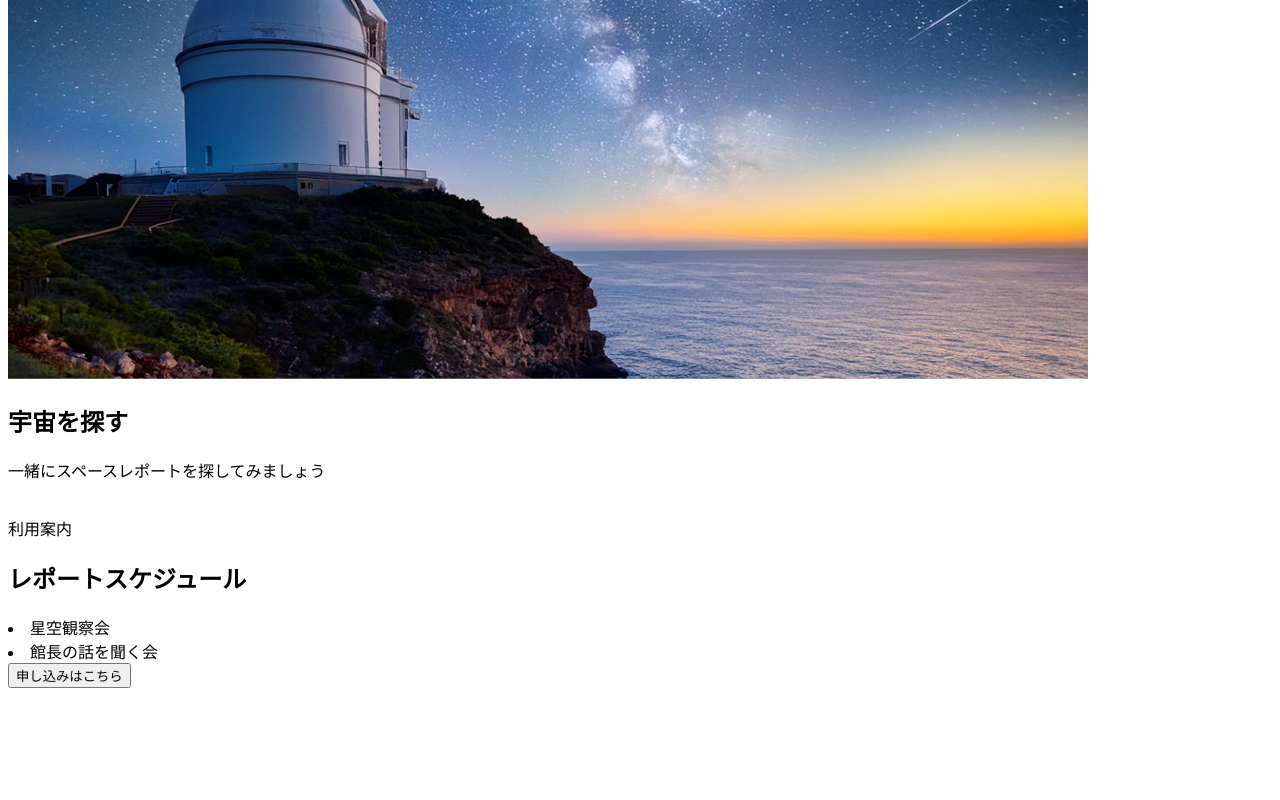
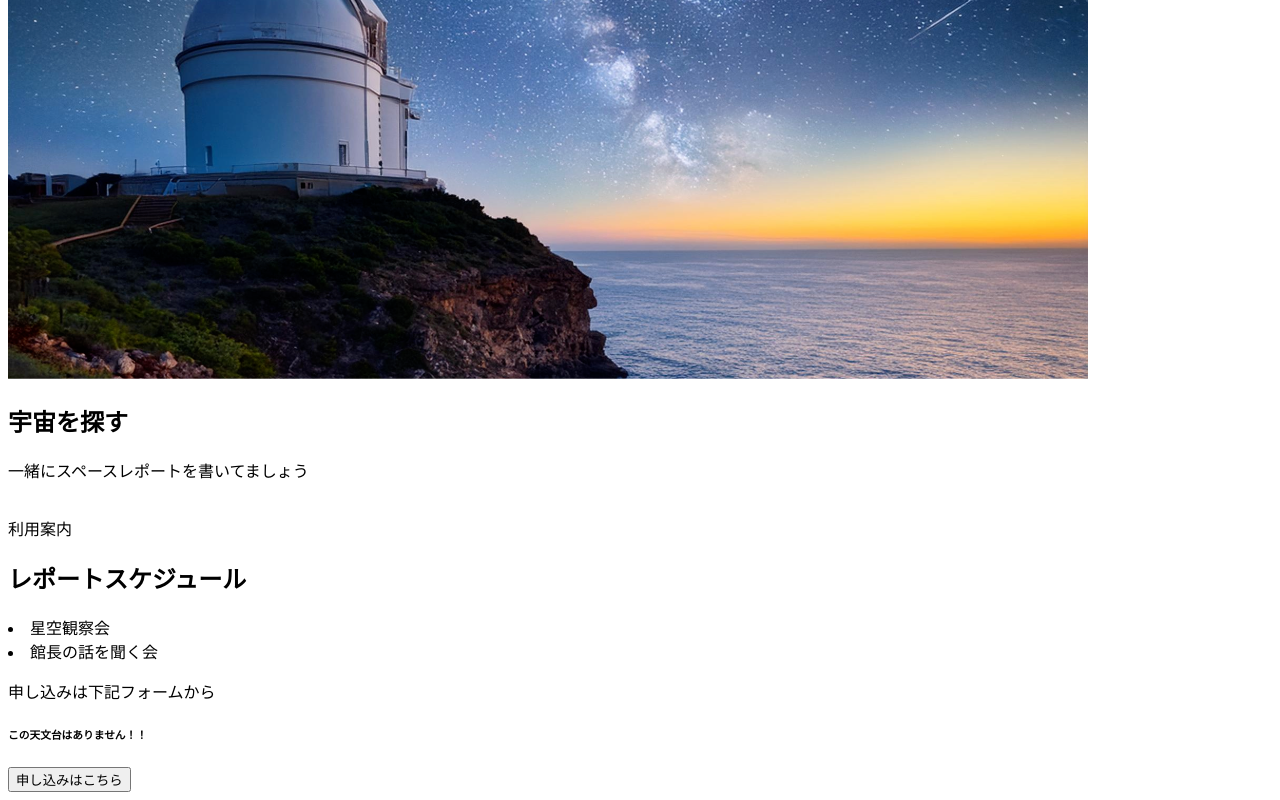
Before and after one commit to Ick2322031/Prg20241118, a plain HTML site: page index.html in a window 1280 px wide. Shown: the part 350-1150 px from the top of the page. Before the commit the page ends 1046 px from the top, so only its background shows below. Drawn offline with Linux system fonts and the light colour scheme.

Commit message:
20250114

```diff
--- a/index.html
+++ b/index.html
@@ -11,7 +11,7 @@
         <h1>市川天文台</h1>
         <img src="IMG_5296.png" alt="市川天文台"/>
         <h2>宇宙を探す</h2>
-        <p>一緒にスペースレポートを探してみましょう</p>
+        <p>一緒にスペースレポートを書いてましょう</p>
          <br>
          利用案内
         </p>
@@ -20,6 +20,8 @@
          <li>星空観察会</li>
          <li>館長の話を聞く会</li>
         <u1/>
+        <p>申し込みは下記フォームから</p>
+        <h6>この天文台はありません！！</h6>
 
 
     <button onclick="location.href='./app.html'">申し込みはこちら</button>
```
